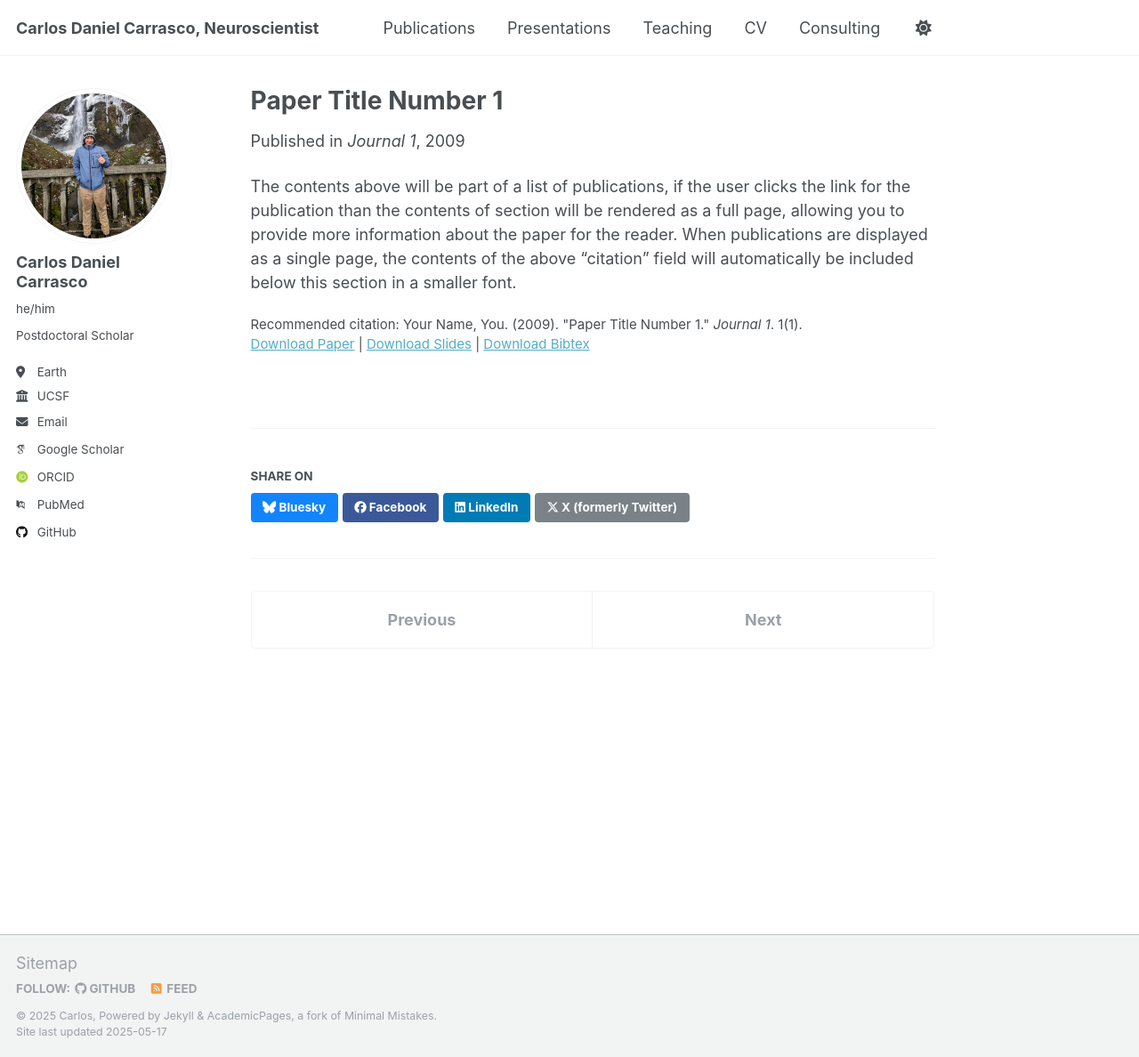
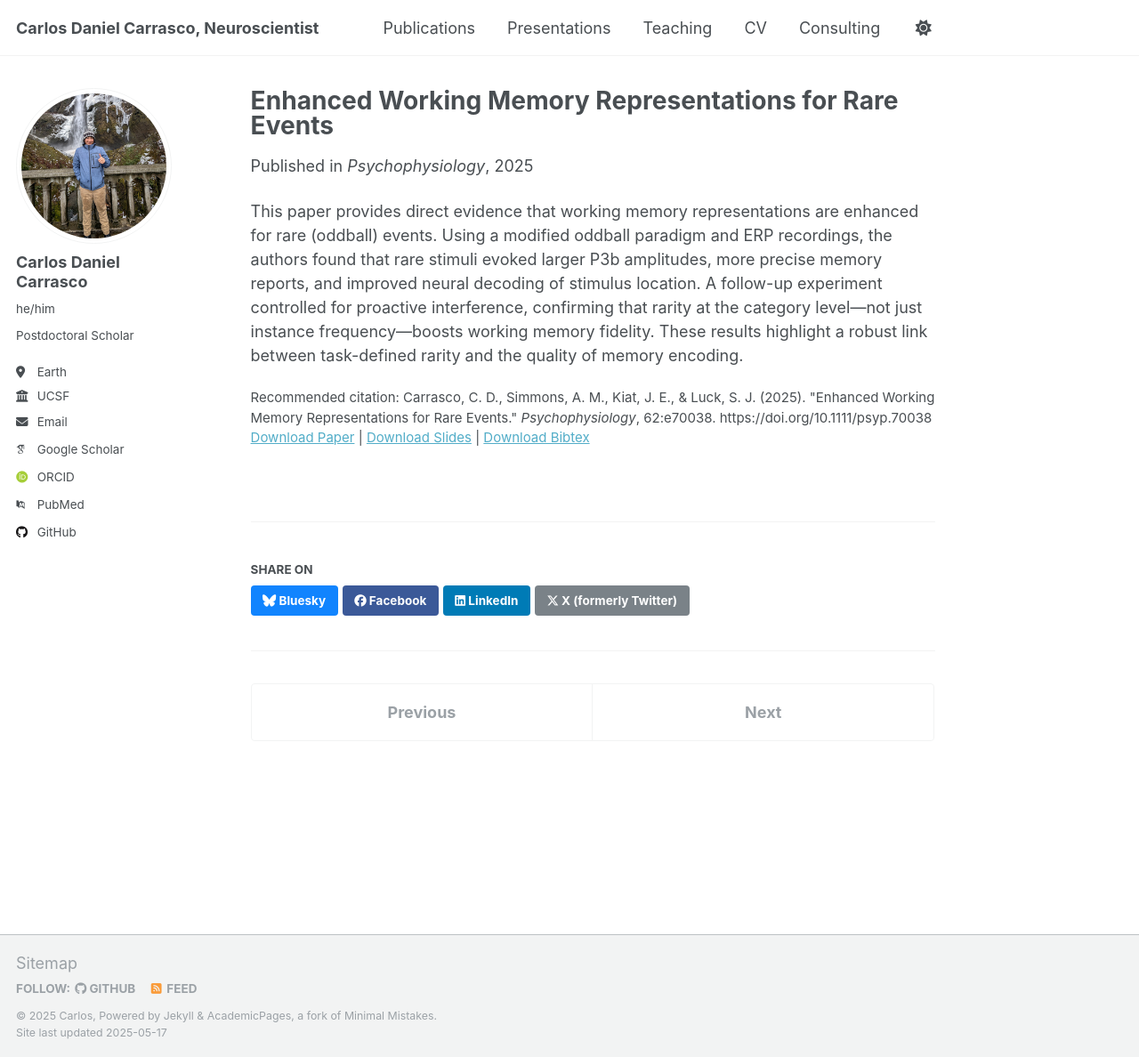
Before and after one commit to mojorisin24/mojorisin24.github.io, a Jekyll site: the page built from _publications/2009-10-01-paper-title-number-1.md, in a window 1280 px wide and 1188 px high. Shown: the whole window at 89% size. Built offline with Jekyll 4.4.1, drawn with Linux system fonts in a browser that asks for light colours; some web fonts are replaced.

Commit message:
first pass pub
first test of upload

```diff
--- a/_publications/2009-10-01-paper-title-number-1.md
+++ b/_publications/2009-10-01-paper-title-number-1.md
@@ -1,14 +1,14 @@
 ---
-title: "Paper Title Number 1"
+title: "Enhanced Working Memory Representations for Rare Events"
 collection: publications
 category: manuscripts
 permalink: /publication/2009-10-01-paper-title-number-1
-excerpt: 'This paper is about the number 1. The number 2 is left for future work.'
-date: 2009-10-01
-venue: 'Journal 1'
+excerpt: 'This study shows that rare, task-relevant stimuli elicit stronger working memory representations, indexed by behavioral accuracy, reduced bias, and enhanced EEG decoding.'
+date: 2025-02-23
+venue: 'Psychophysiology'
 slidesurl: 'http://academicpages.github.io/files/slides1.pdf'
-paperurl: 'http://academicpages.github.io/files/paper1.pdf'
+paperurl: 'https://doi.org/10.1111/psyp.70038'
 bibtexurl: 'http://academicpages.github.io/files/bibtex1.bib'
-citation: 'Your Name, You. (2009). &quot;Paper Title Number 1.&quot; <i>Journal 1</i>. 1(1).'
+citation: 'Carrasco, C. D., Simmons, A. M., Kiat, J. E., & Luck, S. J. (2025). "Enhanced Working Memory Representations for Rare Events." <i>Psychophysiology</i>, 62:e70038. https://doi.org/10.1111/psyp.70038'
 ---
-The contents above will be part of a list of publications, if the user clicks the link for the publication than the contents of section will be rendered as a full page, allowing you to provide more information about the paper for the reader. When publications are displayed as a single page, the contents of the above "citation" field will automatically be included below this section in a smaller font.
+This paper provides direct evidence that working memory representations are enhanced for rare (oddball) events. Using a modified oddball paradigm and ERP recordings, the authors found that rare stimuli evoked larger P3b amplitudes, more precise memory reports, and improved neural decoding of stimulus location. A follow-up experiment controlled for proactive interference, confirming that rarity at the category level—not just instance frequency—boosts working memory fidelity. These results highlight a robust link between task-defined rarity and the quality of memory encoding.
```
